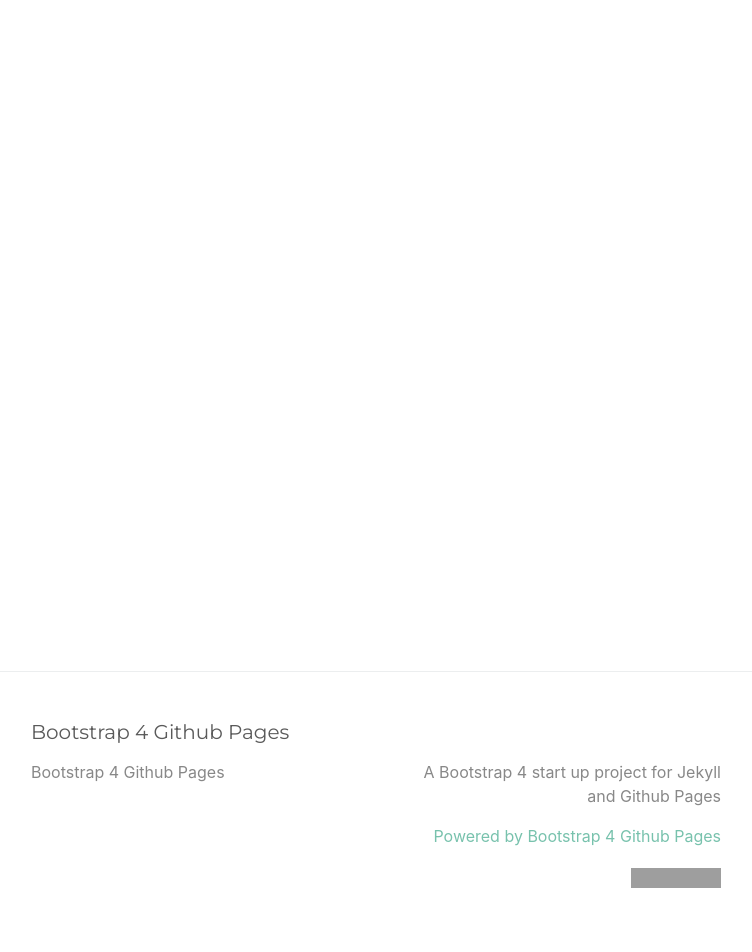
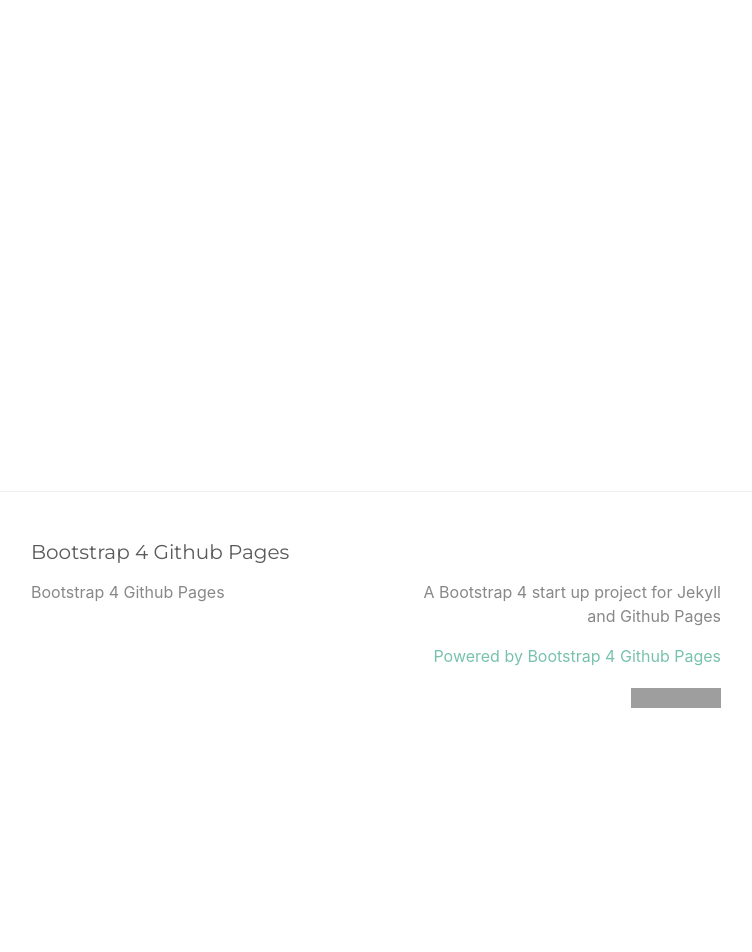
Before and after one commit to JaliscoComoVamos/epc2020, a Jekyll site: the page built from movilidad.html, in a window 1280 px wide. Shown: the part 285-1237 px from the top of the page, without its empty margins (264-1016 px from the left). Built offline with Jekyll 4.4.1, drawn with Linux system fonts in a browser that asks for light colours; after the commit the page ends 1057 px from its top, so only the background shows below that; grey boxes are pictures that could not be loaded.

Commit message:
Update tema.html

```diff
--- a/_layouts/tema.html
+++ b/_layouts/tema.html
@@ -13,7 +13,7 @@
       </div>
     </div>-->
 
-     <div class="content" style="height:100vh;">
+     <div class="content" style="height:80vh;">
      {{ content }}
      </div>
 
```
